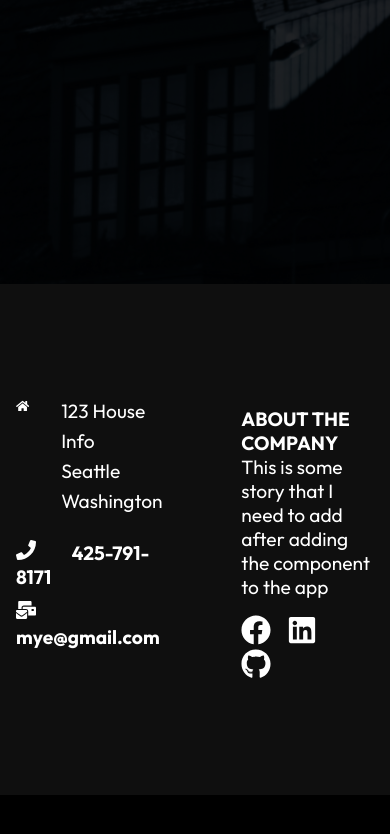
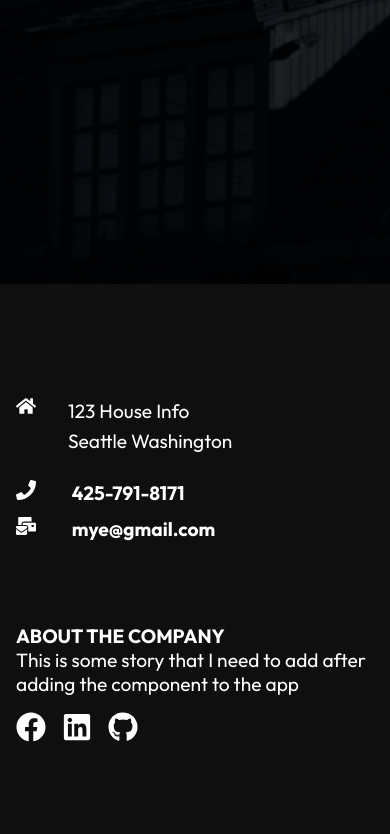
Before and after one commit to jonathanpenaloa/main-portfolio, a React (Create React App) app: page / in a window 390 px wide. Shown: the part 560-1394 px from the top of the page. Before the commit the page ends 1355 px from the top, so only its background shows below. Built offline with nearby package versions, Linux system fonts and the light colour scheme.

Commit message:
footer css for sm screens

```diff
--- a/src/components/Footer.css
+++ b/src/components/Footer.css
@@ -49,3 +49,9 @@ h4 {
 p {
     font-size: 1.2rem;
 }
+
+@media screen and (max-width: 640px) {
+    .footer-container {
+        grid-template-columns: 1fr;
+    }
+}
```
